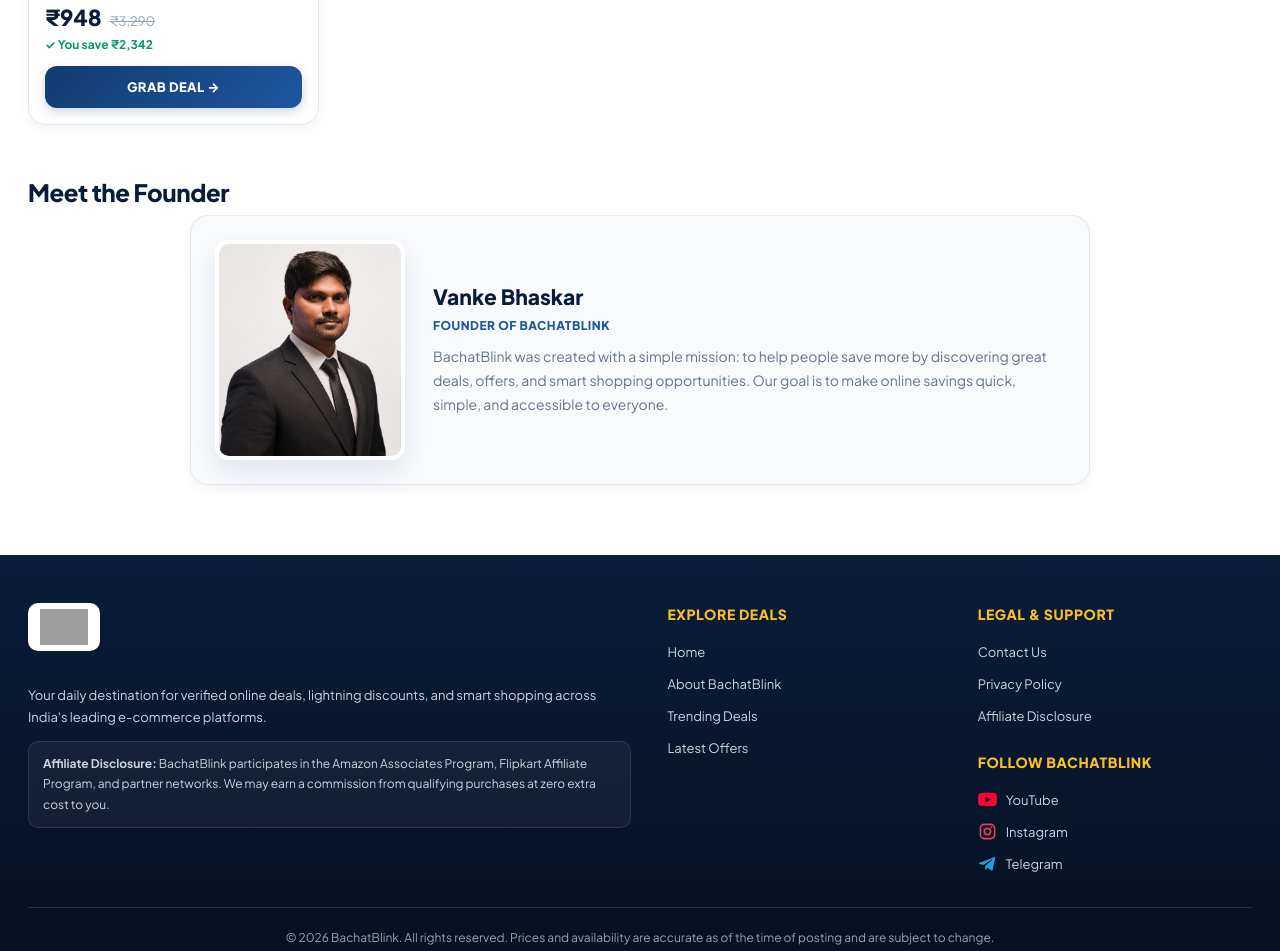
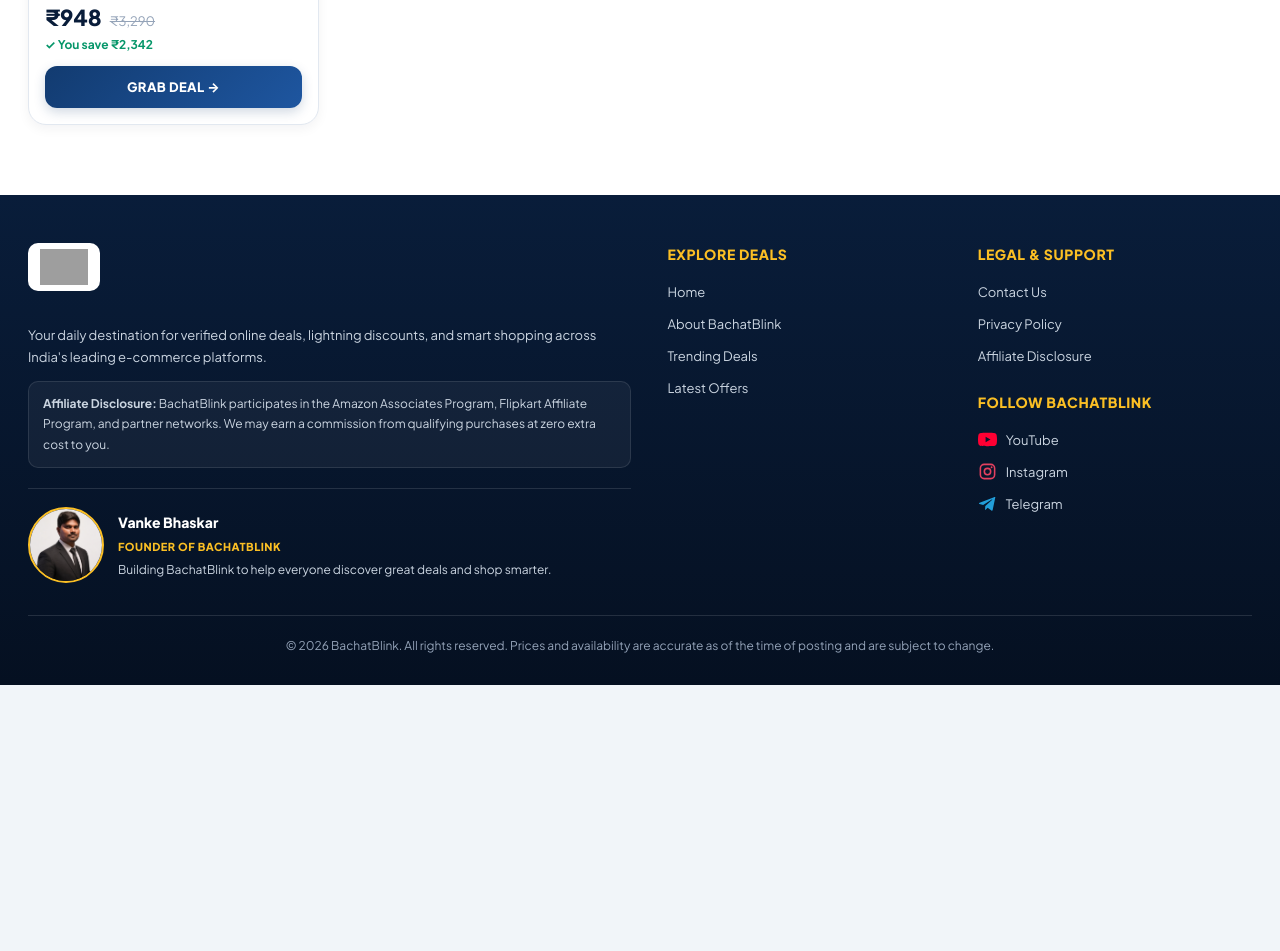
Before and after one commit to BachatBlink/bachatblink.github.io, a plain HTML site: page index.html in a window 1280 px wide. Shown: the part 2166-3117 px from the top of the page. After the commit the page ends 2851 px from the top, so only its background shows below. Drawn offline with Linux system fonts and the light colour scheme; grey boxes are pictures that could not be loaded.

Commit message:
Update index.html

```diff
--- a/index.html
+++ b/index.html
@@ -532,52 +532,48 @@
   .bb-instagram-icon { color: #e4405f; }
   .bb-telegram-icon { color: #229ed9; }
 
-    /* FOUNDER SECTION */
-    .bb-founder-section {
+    /* FOUNDER DETAILS INSIDE FOOTER */
+    .bb-footer-founder {
       display: flex;
       align-items: center;
-      gap: 28px;
-      max-width: 900px;
-      margin: 8px auto 0;
-      padding: 24px;
-      background: #f8fafc;
-      border: 1px solid var(--border);
-      border-radius: 18px;
-      box-shadow: var(--shadow-sm);
+      gap: 14px;
+      margin-top: 20px;
+      padding-top: 18px;
+      border-top: 1px solid rgba(255,255,255,0.12);
     }
-    .bb-founder-photo {
-      width: 190px;
-      height: 220px;
-      flex: 0 0 190px;
+    .bb-footer-founder-photo {
+      width: 76px;
+      height: 76px;
+      flex: 0 0 76px;
       object-fit: cover;
       object-position: center 25%;
-      border-radius: 14px;
-      border: 4px solid #fff;
-      box-shadow: var(--shadow-md);
+      border-radius: 50%;
+      border: 2px solid var(--gold-bright);
     }
-    .bb-founder-copy h3 {
-      margin: 0 0 8px;
-      color: var(--navy-dark);
-      font-size: 21px;
+    .bb-footer-founder-copy h4 {
+      margin: 0 0 3px;
+      color: #fff;
+      font-size: 14px;
+      letter-spacing: 0;
+      text-transform: none;
+    }
+    .bb-footer-founder-role {
+      margin: 0 0 4px;
+      color: var(--gold-bright);
+      font-size: 11px;
       font-weight: 800;
+      text-transform: uppercase;
+      letter-spacing: .5px;
     }
-    .bb-founder-role {
-      margin: 0 0 12px;
-      color: var(--navy-light);
+    .bb-footer-founder-copy p:last-child {
+      margin: 0;
+      color: #cbd5e1;
       font-size: 12px;
-      font-weight: 800;
-      letter-spacing: .5px;
-      text-transform: uppercase;
-    }
-    .bb-founder-copy p:last-child {
-      margin: 0;
-      color: var(--text-muted);
-      font-size: 14px;
-      line-height: 1.7;
+      line-height: 1.55;
     }
     @media(max-width: 700px) {
-      .bb-founder-section { flex-direction: column; text-align: center; padding: 20px; gap: 16px; }
-      .bb-founder-photo { width: 170px; height: 190px; flex-basis: auto; }
+      .bb-footer-founder { align-items: flex-start; }
+      .bb-footer-founder-photo { width: 68px; height: 68px; flex-basis: 68px; }
     }
 
   </style>
@@ -704,22 +700,6 @@
     </section>
 
 
-    <!-- MEET THE FOUNDER -->
-    <section class="bb-section" id="bb-founder">
-      <div class="bb-section-heading">
-        <h2>Meet the Founder</h2>
-      </div>
-      <div class="bb-founder-section">
-        <img class="bb-founder-photo" src="/founder-vanke-bhaskar.jpeg"
-             alt="Vanke Bhaskar, Founder of BachatBlink" loading="lazy" />
-        <div class="bb-founder-copy">
-          <h3>Vanke Bhaskar</h3>
-          <p class="bb-founder-role">Founder of BachatBlink</p>
-          <p>BachatBlink was created with a simple mission: to help people save more by discovering great deals, offers, and smart shopping opportunities. Our goal is to make online savings quick, simple, and accessible to everyone.</p>
-        </div>
-      </div>
-    </section>
-
     <!-- FOOTER -->
     <footer class="bb-footer">
       <div class="bb-footer-inner">
@@ -728,6 +708,15 @@
           <p>Your daily destination for verified online deals, lightning discounts, and smart shopping across India's leading e-commerce platforms.</p>
           <div class="bb-footer-disclosure">
             <strong>Affiliate Disclosure:</strong> BachatBlink participates in the Amazon Associates Program, Flipkart Affiliate Program, and partner networks. We may earn a commission from qualifying purchases at zero extra cost to you.
+          </div>
+          <div class="bb-footer-founder">
+            <img class="bb-footer-founder-photo" src="/founder-vanke-bhaskar.jpeg"
+                 alt="Vanke Bhaskar, Founder of BachatBlink" loading="lazy" />
+            <div class="bb-footer-founder-copy">
+              <h4>Vanke Bhaskar</h4>
+              <p class="bb-footer-founder-role">Founder of BachatBlink</p>
+              <p>Building BachatBlink to help everyone discover great deals and shop smarter.</p>
+            </div>
           </div>
         </div>
         <div>
```
